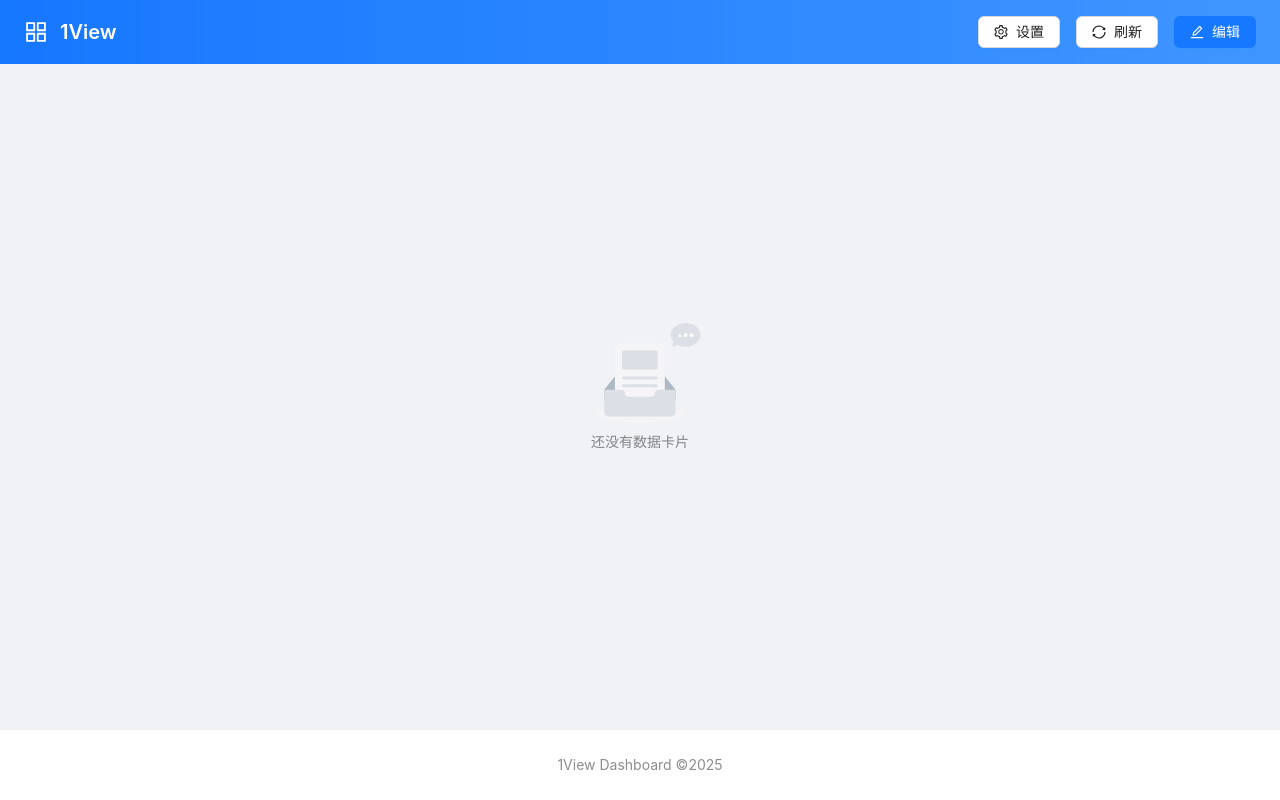
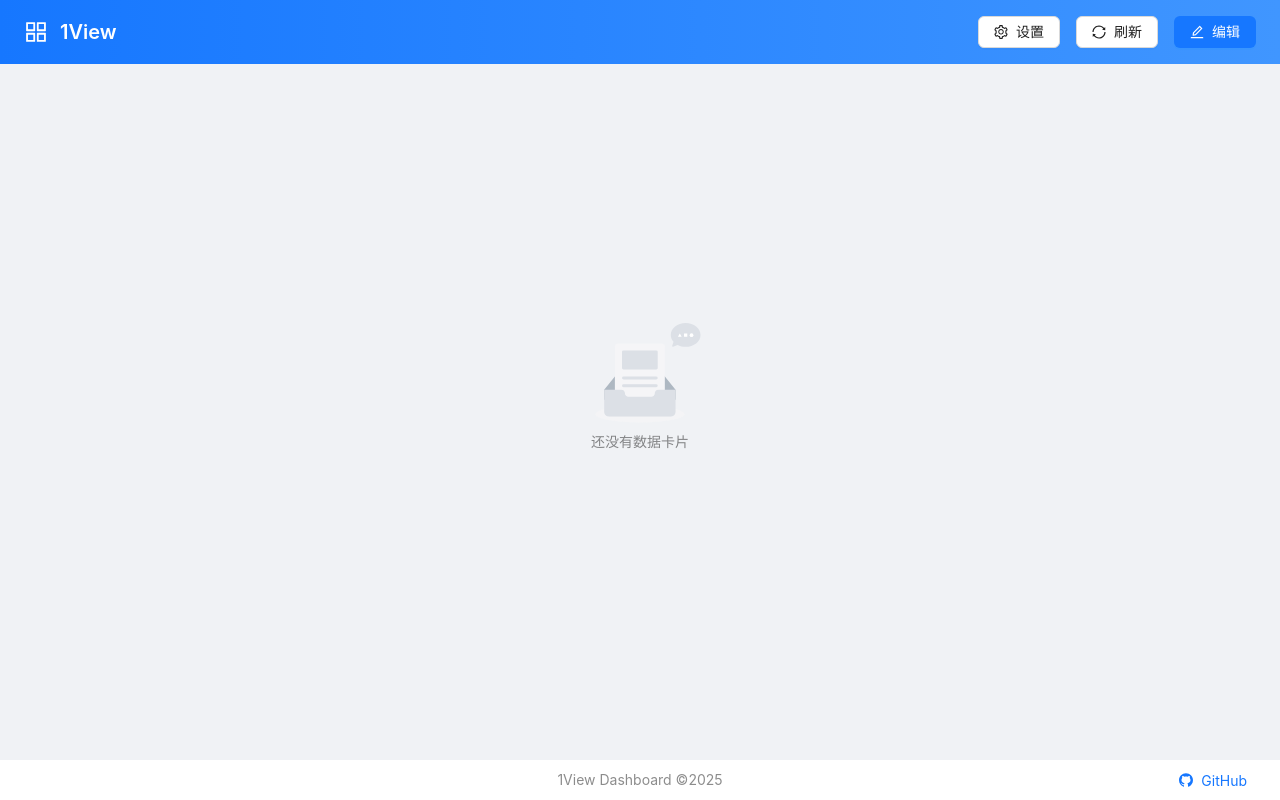
Before and after one commit to shiquda/1view, a React (Vite) app: page / in a window 1280 px wide. Built offline with nearby package versions, Linux system fonts and the light colour scheme.

Commit message:
feat: add github icon

```diff
--- a/src/components/Dashboard.tsx
+++ b/src/components/Dashboard.tsx
@@ -7,6 +7,7 @@ import {
   DeleteOutlined,
   AppstoreOutlined,
   DragOutlined,
+  GithubOutlined,
 } from '@ant-design/icons';
 import 'react-grid-layout/css/styles.css';
 import { DashboardConfig, LayoutItem, ViewerConfig, ViewerData } from '../types';
@@ -382,8 +383,32 @@ const Dashboard: React.FC = () => {
       </Content>
 
       {/* 页脚 */}
-      <Footer style={{ textAlign: 'center', background: '#fff' }}>
+      <Footer
+        style={{
+          background: '#fff',
+          height: '40px',
+          padding: '8px 24px',
+          display: 'flex',
+          justifyContent: 'center',
+          alignItems: 'center',
+          position: 'relative',
+        }}
+      >
         <Text type="secondary">1View Dashboard ©{new Date().getFullYear()}</Text>
+        <Button
+          type="link"
+          icon={<GithubOutlined />}
+          href="https://github.com/shiquda/1view"
+          target="_blank"
+          style={{
+            padding: '0px 8px',
+            height: '24px',
+            position: 'absolute',
+            right: '24px',
+          }}
+        >
+          GitHub
+        </Button>
       </Footer>
     </Layout>
   );
```
